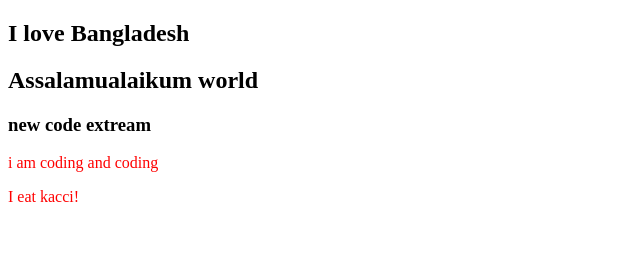
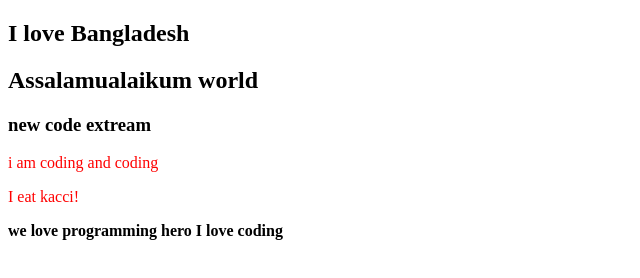
Before and after one commit to MdSalauddinSakib/my-third-repo, a plain HTML site: page index.html in a window 1280 px wide. Shown: the whole page, without its empty margins (0-640 px from the left). Drawn offline with Linux system fonts and the light colour scheme.

Commit message:
hello kaj kor

```diff
--- a/index.html
+++ b/index.html
@@ -13,5 +13,7 @@
     <h3>new code extream</h3>
     <p>i am coding and coding</p>
     <p>I eat kacci!</p>
+    <b>we love programming hero</b>
+    <b>I  love coding</b>
 </body>
 </html>
```
